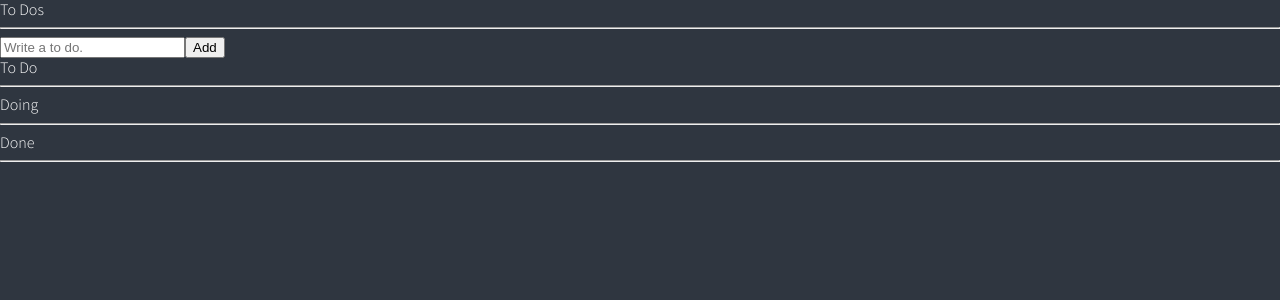
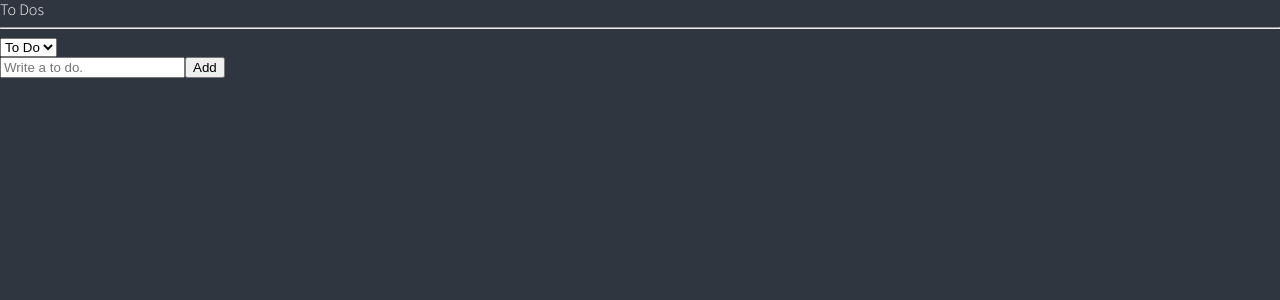
Before and after one commit to minkyeong0905/react-masterclass-todo-clone, a React (Create React App) app: page / in a window 1280 px wide. Shown: the top 300 px of the page. Built offline with nearby package versions, Linux system fonts and the light colour scheme.

Commit message:
Updated ToDoList.tsx (Using select tag)

```diff
--- a/src/atoms.tsx
+++ b/src/atoms.tsx
@@ -5,6 +5,11 @@
     id: number;
     category: "TO_DO" | "DOING" | "DONE";
 }
+
+export const categoryState = atom({
+    key: "catogory"
+   ,default: "TO_DO"
+});
 
 export const toDoState = atom<IToDo[]>({
     key: "toDo"
@@ -15,6 +20,8 @@
     key: "toDoSelector"
    ,get: ({ get }) => {
     const toDos = get(toDoState);
+    const category = get(categoryState);
+
     return [
         toDos.filter((toDo) => toDo.category === "TO_DO")
        ,toDos.filter((toDo) => toDo.category === "DOING")
--- a/src/components/ToDoList.tsx
+++ b/src/components/ToDoList.tsx
@@ -1,6 +1,6 @@
-import { useRecoilValue } from "recoil";
+import { useRecoilState, useRecoilValue } from "recoil";
 import CreateToDo from "./CreateToDo";
-import { toDoSelector, toDoState } from "../atoms";
+import { categoryState, toDoSelector, toDoState } from "../atoms";
 import ToDo from "./ToDo";
 
 // function ToDoList() {
@@ -97,30 +97,25 @@
 function ToDoList() {
     //const toDos = useRecoilValue(toDoState);
     const [toDo, doing, done] = useRecoilValue(toDoSelector);
+    const [category, setCategory] = useRecoilState(categoryState);
+    const onInput = (event:React.FormEvent<HTMLSelectElement>) => {
+        setCategory(event.currentTarget.value);
+    };
 
     return (
         <div>
             <h1>To Dos</h1>
             <hr />
+            <select value={category} onInput={onInput}>
+                <option value="TO_DO">To Do</option>
+                <option value="DOING">Doing</option>
+                <option value="DONE">Done</option>
+            </select>
             <CreateToDo />
 
-            <h2>To Do</h2>
-            <ul>
-                {toDo.map((toDo) => <ToDo key={toDo.id} {...toDo} />)}
-            </ul>
-            <hr />
-
-            <h2>Doing</h2>
-            <ul>
-                {doing.map((toDo) => <ToDo key={toDo.id} {...toDo} />)}
-            </ul>
-            <hr />
-
-            <h2>Done</h2>
-            <ul>
-                {done.map((toDo) => <ToDo key={toDo.id} {...toDo} />)}
-            </ul>
-            <hr />
+            {category === "TO_DO" && toDo.map((aToDo) => <ToDo key={aToDo.id} {...aToDo} />)}
+            {category === "DOING" && doing.map((aToDo) => <ToDo key={aToDo.id} {...aToDo} />)}
+            {category === "DONE" && done.map((aToDo) => <ToDo key={aToDo.id} {...aToDo} />)}
         </div>
     );
 }
```
